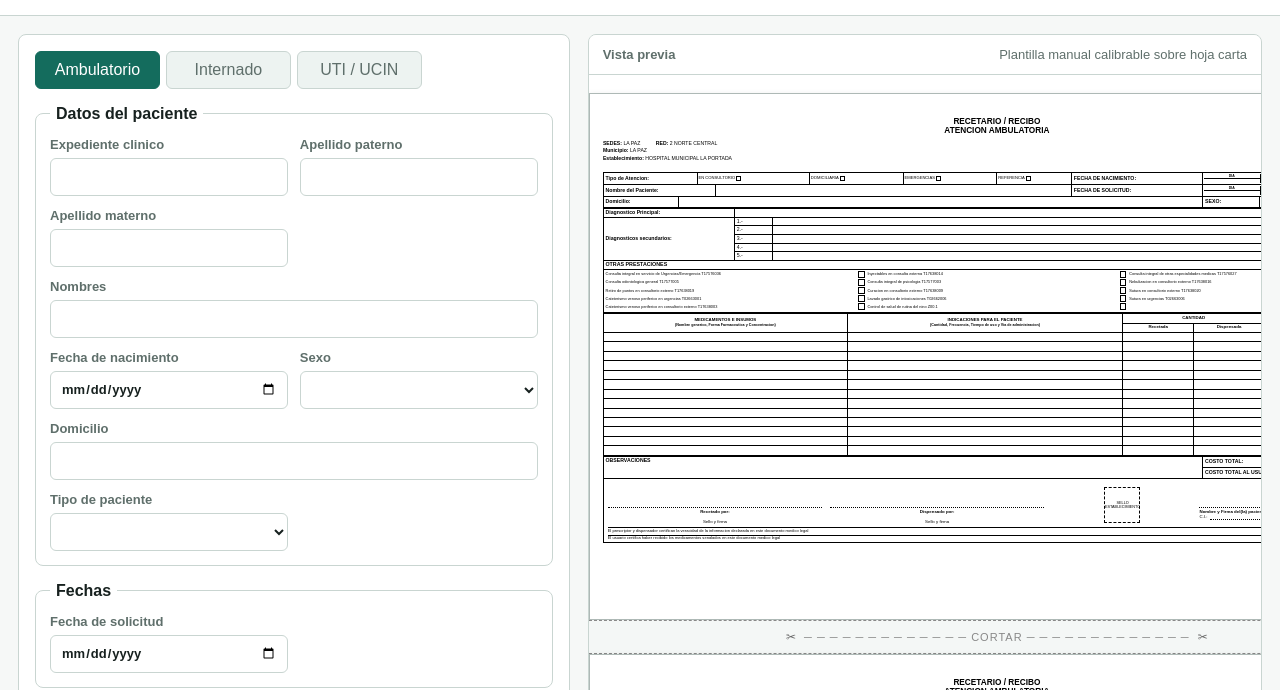
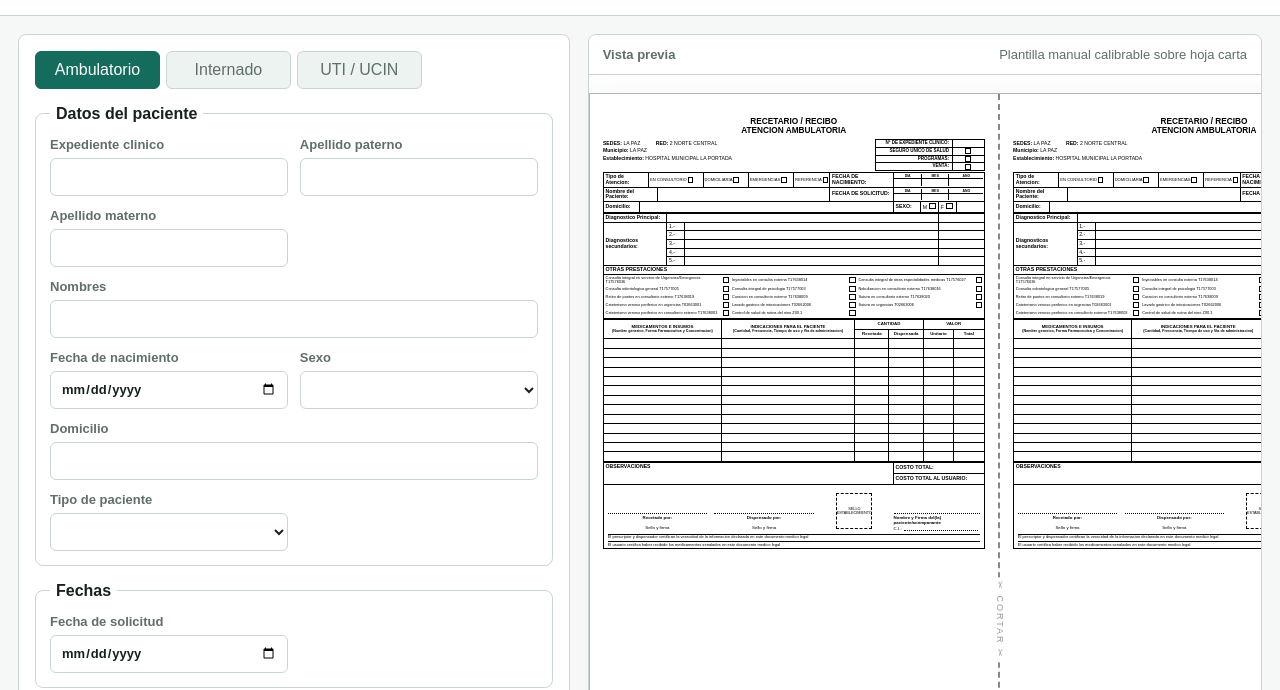
Before and after one commit to marceoviedo1980/digidocu, a plain HTML site: page index.html in a window 1280 px wide. Both pictures are taken after a click on the button "Media carta". Shown: the part 110-800 px from the top of the page. Drawn offline with Linux system fonts and the light colour scheme.

Commit message:
Add files via upload

```diff
--- a/app.js
+++ b/app.js
@@ -486,11 +486,7 @@ function renderPreview() {
     preview.className = "half-carta-outer";
     preview.innerHTML = `
       <div class="recipe-page half-carta-copy ${templateClass}">${recipeHtml}</div>
-      <div class="cut-line-row" aria-hidden="true">
-        <span>✂</span>
-        <span class="cut-dashes">─ ─ ─ ─ ─ ─ ─ ─ ─ ─ ─ ─ ─ CORTAR ─ ─ ─ ─ ─ ─ ─ ─ ─ ─ ─ ─ ─</span>
-        <span>✂</span>
-      </div>
+      <div class="cut-line-col" aria-hidden="true"></div>
       <div class="recipe-page half-carta-copy ${templateClass}">${recipeHtml}</div>
     `;
     return;
--- a/styles.css
+++ b/styles.css
@@ -1419,63 +1419,66 @@ textarea {
 }
 
 /* ═══════════════════════════════════════════════
-   MODO MEDIA CARTA — Dos copias por hoja carta
-   con linea de corte en el centro
+   MODO MEDIA CARTA — Dos copias lado a lado
+   La hoja se corta verticalmente en el centro
    ═══════════════════════════════════════════════ */
 
 /* Contenedor externo reemplaza al recipe-page */
 .half-carta-outer {
   width: 216mm;
+  height: 279mm;
   margin: 18px auto;
   display: flex;
-  flex-direction: column;
-  background: transparent;
+  flex-direction: row;
+  align-items: flex-start;
+  background: #ffffff;
+  border: 1px solid #aeb9b6;
+  box-shadow: 0 12px 30px rgba(0, 0, 0, 0.12);
+  overflow: hidden;
+}
+
+/* Cada copia = recipe-page a zoom 0.5 → 216mm → 108mm de layout */
+.half-carta-outer .recipe-page.half-carta-copy {
+  width: 216mm;
+  min-height: 279mm;
+  zoom: 0.5;
+  flex-shrink: 0;
+  margin: 0;
   border: none;
   box-shadow: none;
-  gap: 0;
-}
-
-/* Cada copia = recipe-page escalada al 50% via zoom */
-.half-carta-outer .recipe-page {
-  /* A zoom 0.5, 432mm → 216mm de layout */
-  width: 432mm;
-  min-height: 279mm;
-  zoom: 0.5;
-  margin: 0;
   padding: 6mm 7mm 5mm;
-  border: 1px solid #aeb9b6;
-  box-shadow: 0 4px 14px rgba(0, 0, 0, 0.10);
-}
-
-/* Ambulatorio necesita mas padding top — ya incluido en su clase */
-.half-carta-outer .recipe-page.is-ambulatorio {
+}
+
+.half-carta-outer .recipe-page.half-carta-copy.is-ambulatorio {
   padding-top: 11mm;
 }
 
-/* UTI/UCIN con padding reducido */
-.half-carta-outer .recipe-page.is-uti-ucin {
+.half-carta-outer .recipe-page.half-carta-copy.is-uti-ucin {
   padding: 4.5mm 5mm 3.5mm;
 }
 
-/* Linea punteada de corte entre las dos copias */
-.cut-line-row {
-  display: flex;
-  align-items: center;
-  justify-content: center;
-  gap: 8px;
-  height: 9mm;
-  font-size: 12px;
-  color: #666;
-  background: #f4f7f6;
-  border-top: 1.5px dashed #888;
-  border-bottom: 1.5px dashed #888;
-  user-select: none;
-}
-
-.cut-dashes {
-  letter-spacing: 1px;
-  font-size: 11px;
-  color: #888;
+/* Linea de corte vertical en el centro */
+.cut-line-col {
+  flex-shrink: 0;
+  width: 0;
+  align-self: stretch;
+  border-left: 2px dashed #888;
+  position: relative;
+}
+
+/* Texto "CORTAR" vertical en la linea */
+.cut-line-col::before {
+  content: "✂  CORTAR  ✂";
+  position: absolute;
+  top: 50%;
+  left: 50%;
+  transform: translate(-50%, -50%) rotate(90deg);
+  white-space: nowrap;
+  font-size: 9px;
+  color: #999;
+  letter-spacing: 2px;
+  background: #ffffff;
+  padding: 0 4px;
 }
 
 /* Indicador visual en el boton cuando esta activo */
@@ -1491,24 +1494,28 @@ textarea {
     width: 216mm;
     height: 279mm;
     margin: 0;
-    gap: 0;
+    border: 0;
+    box-shadow: none;
     display: flex;
-    flex-direction: column;
-  }
-
-  .half-carta-outer .recipe-page {
+    flex-direction: row;
+    overflow: hidden;
+  }
+
+  .half-carta-outer .recipe-page.half-carta-copy {
     border: 0 !important;
     box-shadow: none !important;
   }
 
-  .cut-line-row {
-    flex-shrink: 0;
-    height: 6mm;
-    background: transparent;
-    border-top: 1.5px dashed #555;
-    border-bottom: 1.5px dashed #555;
+  .cut-line-col {
+    border-left: 1.5px dashed #444;
     print-color-adjust: exact;
     -webkit-print-color-adjust: exact;
-    color: #555;
-  }
-}
+  }
+
+  .cut-line-col::before {
+    background: transparent;
+    color: #444;
+    print-color-adjust: exact;
+    -webkit-print-color-adjust: exact;
+  }
+}
```
